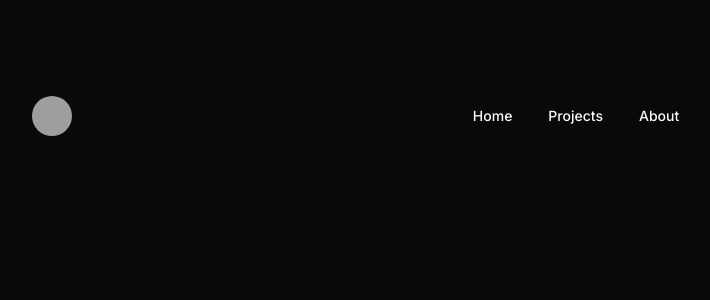
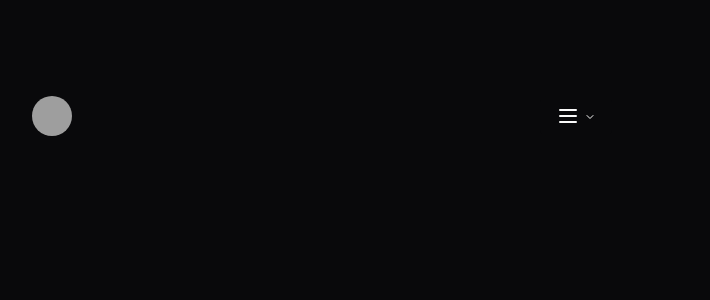
Before and after one commit to kalebhirshfield/my-website, a Next.js app: page / in a window 1280 px wide. Shown: the top 300 px of the page, without its empty margins (64-774 px from the left). Built offline with nearby package versions, Linux system fonts and the light colour scheme; grey boxes are pictures that could not be loaded.

Commit message:
added hamburger menu

```diff
--- a/components/main-nav.tsx
+++ b/components/main-nav.tsx
@@ -6,16 +6,15 @@ import { cn } from "@/lib/utils";
 import { Avatar, AvatarFallback, AvatarImage } from "@/components/ui/avatar";
 import {
   NavigationMenu,
-  NavigationMenuContent,
-  NavigationMenuIndicator,
   NavigationMenuItem,
   NavigationMenuLink,
   NavigationMenuList,
   NavigationMenuTrigger,
-  NavigationMenuViewport,
+  NavigationMenuContent,
   navigationMenuTriggerStyle,
 } from "@/components/ui/navigation-menu";
 import "@/styles/main-nav.css";
+import { BotIcon, HomeIcon, InfoIcon, MenuIcon } from "lucide-react";
 
 export function NavBar() {
   return (
@@ -30,25 +29,43 @@ export function NavBar() {
       <NavigationMenu className="nav">
         <NavigationMenuList>
           <NavigationMenuItem>
+            <NavigationMenuTrigger>
+              <MenuIcon />
+            </NavigationMenuTrigger>
+            <NavigationMenuContent>
+              <ul className="p-6">
+                <NavigationMenuItem>
                   <Link href="/" legacyBehavior passHref>
-              <NavigationMenuLink className={navigationMenuTriggerStyle()}>
+                    <NavigationMenuLink
+                      className={navigationMenuTriggerStyle()}
+                    >
+                      <HomeIcon className="p-1" />
                       Home
                     </NavigationMenuLink>
                   </Link>
                 </NavigationMenuItem>
                 <NavigationMenuItem>
                   <Link href="/projects" legacyBehavior passHref>
-              <NavigationMenuLink className={navigationMenuTriggerStyle()}>
+                    <NavigationMenuLink
+                      className={navigationMenuTriggerStyle()}
+                    >
+                      <BotIcon className="p-1" />
                       Projects
                     </NavigationMenuLink>
                   </Link>
                 </NavigationMenuItem>
                 <NavigationMenuItem>
                   <Link href="/about" legacyBehavior passHref>
-              <NavigationMenuLink className={navigationMenuTriggerStyle()}>
-                About
+                    <NavigationMenuLink
+                      className={navigationMenuTriggerStyle()}
+                    >
+                      <InfoIcon className="p-1" />
+                      Info
                     </NavigationMenuLink>
                   </Link>
+                </NavigationMenuItem>
+              </ul>
+            </NavigationMenuContent>
           </NavigationMenuItem>
         </NavigationMenuList>
       </NavigationMenu>
--- a/package.json
+++ b/package.json
@@ -10,6 +10,7 @@
   },
   "dependencies": {
     "@radix-ui/react-avatar": "^1.0.4",
+    "@radix-ui/react-dropdown-menu": "^2.0.6",
     "@radix-ui/react-navigation-menu": "^1.1.4",
     "class-variance-authority": "^0.7.0",
     "clsx": "^2.0.0",
```
Also changed, not shown: 1 other file (tests, documents, lock files or other folders). Lines whose indentation alone changed are shown as unchanged.
